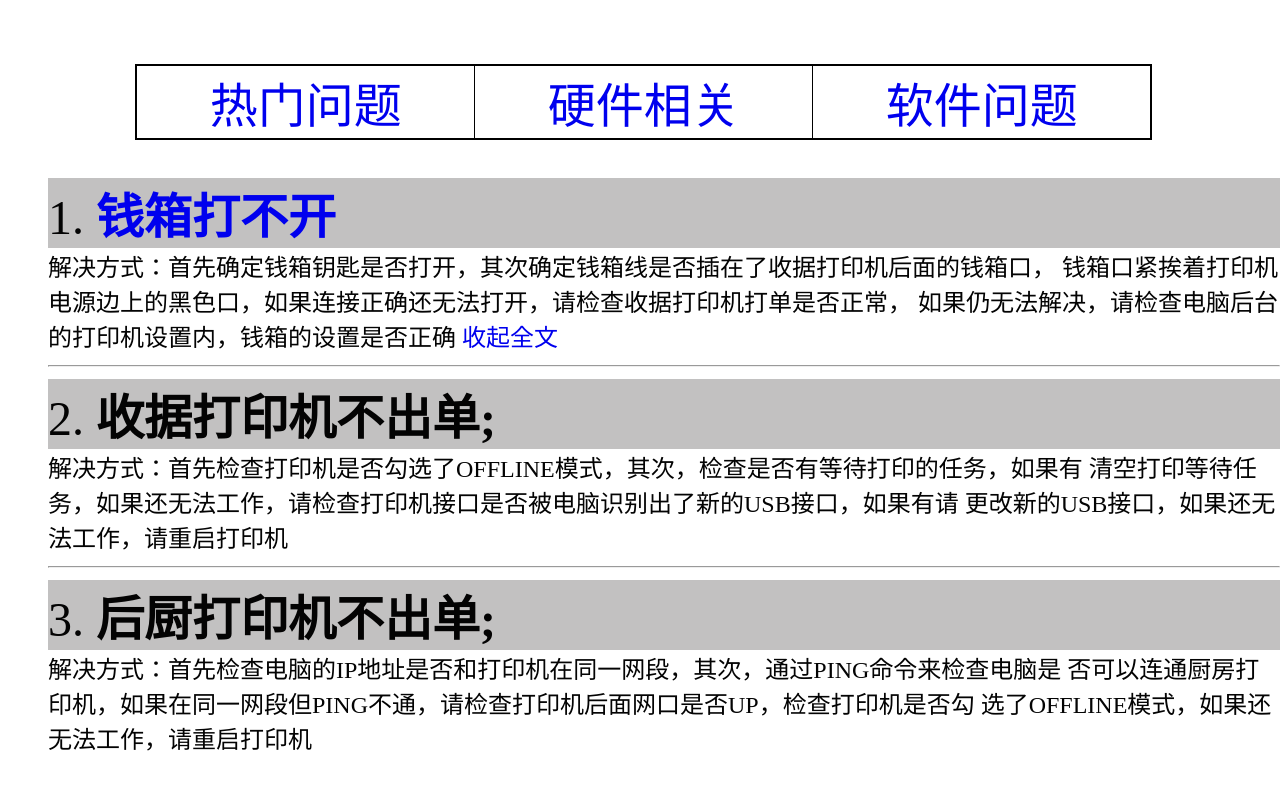
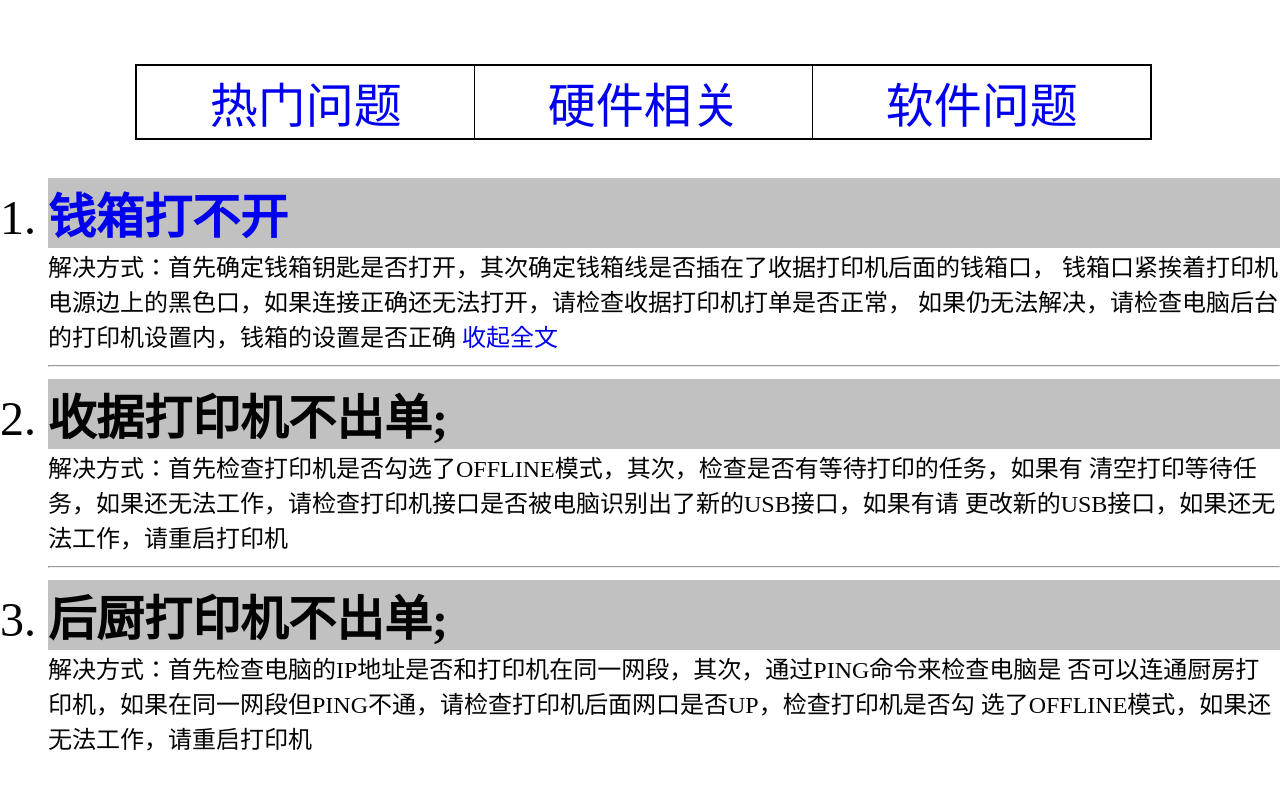
Before and after one commit to BoxRice924/hello-world, a plain HTML site: page 热门问题.html in a window 1280 px wide. Drawn offline with Linux system fonts and the light colour scheme.

Commit message:
Update 热门问题.html

```diff
--- a/热门问题.html
+++ b/热门问题.html
@@ -21,9 +21,7 @@
 <section>
 <script type="text/javascript" src="热门问题.js"></script>
 
-<style type="text/css">
-li {list-style-position:inside}
-</style>
+
          <ol>
          <li>
          <a class="showContent" href="javascript:void(0);">
```
